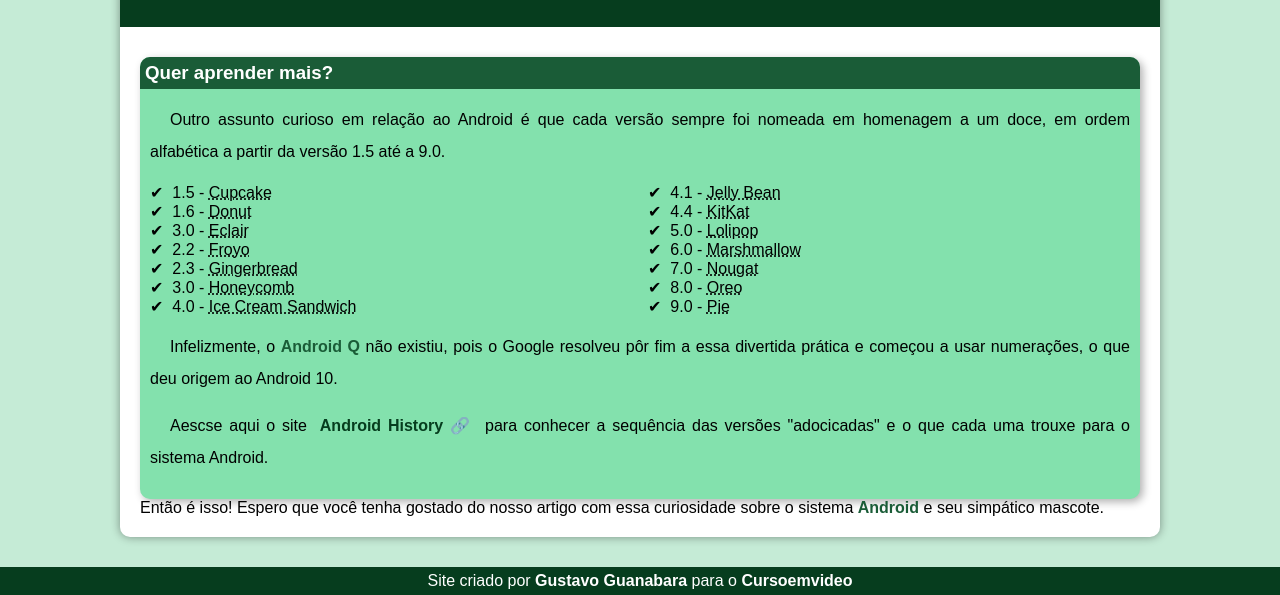
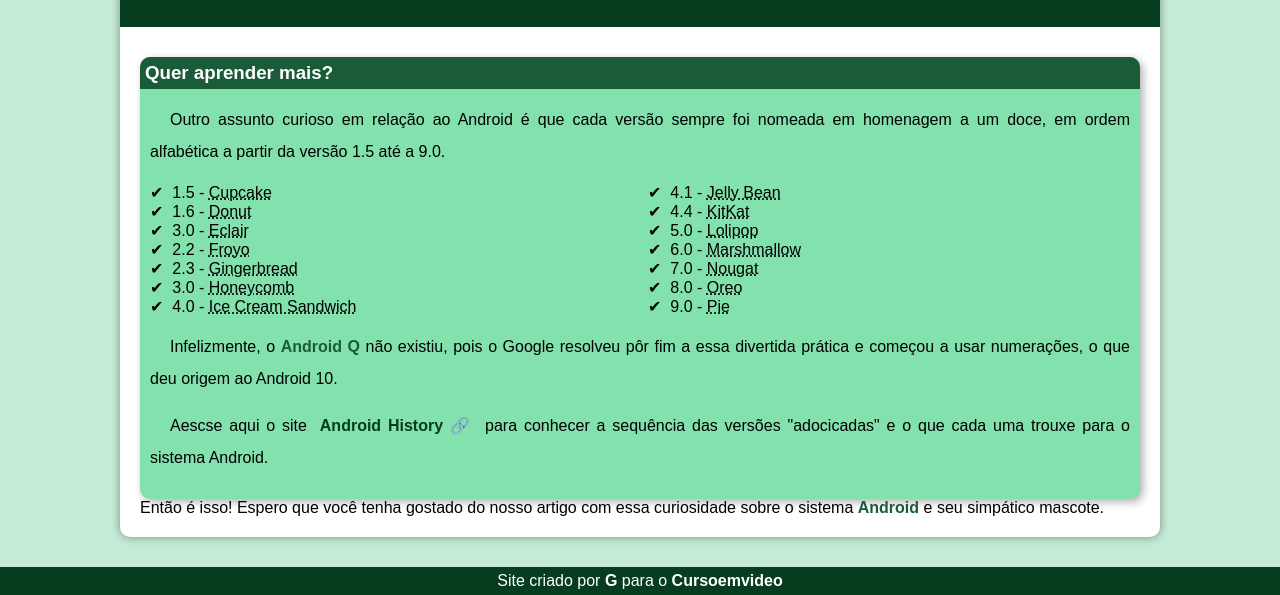
Before and after one commit to viniqueirozbastos/projeto-android, a plain HTML site: page index.html in a window 1280 px wide. Shown: the part 2374-2969 px from the top of the page. Drawn offline with Linux system fonts and the light colour scheme.

Commit message:
Update index.html

```diff
--- a/index.html
+++ b/index.html
@@ -86,7 +86,7 @@
         </article>
     </main>
     <footer>
-        <p>Site criado por <a href="https://gustavoguanabara.github.io/" target="_blank">Gustavo Guanabara</a> para o <a href="https://www.youtube.com/c/CursoemV%C3%ADdeo/videos" target="_blank">Cursoemvideo</a></p>
+        <p>Site criado por <a href="https://gustavoguanabara.github.io/" target="_blank">G</a> para o <a href="https://www.youtube.com/c/CursoemV%C3%ADdeo/videos" target="_blank">Cursoemvideo</a></p>
     </footer>
 </body>
 </html>
```
